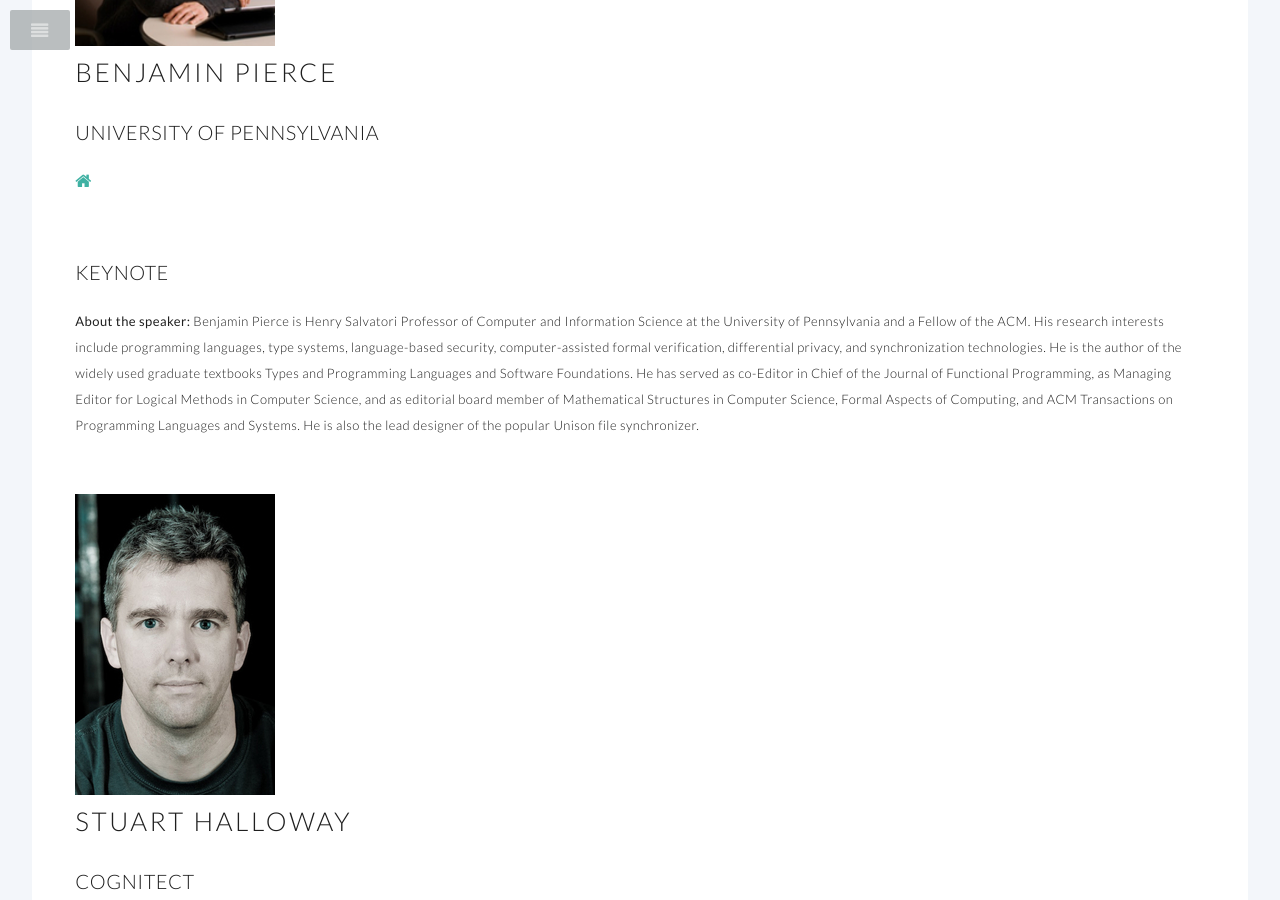
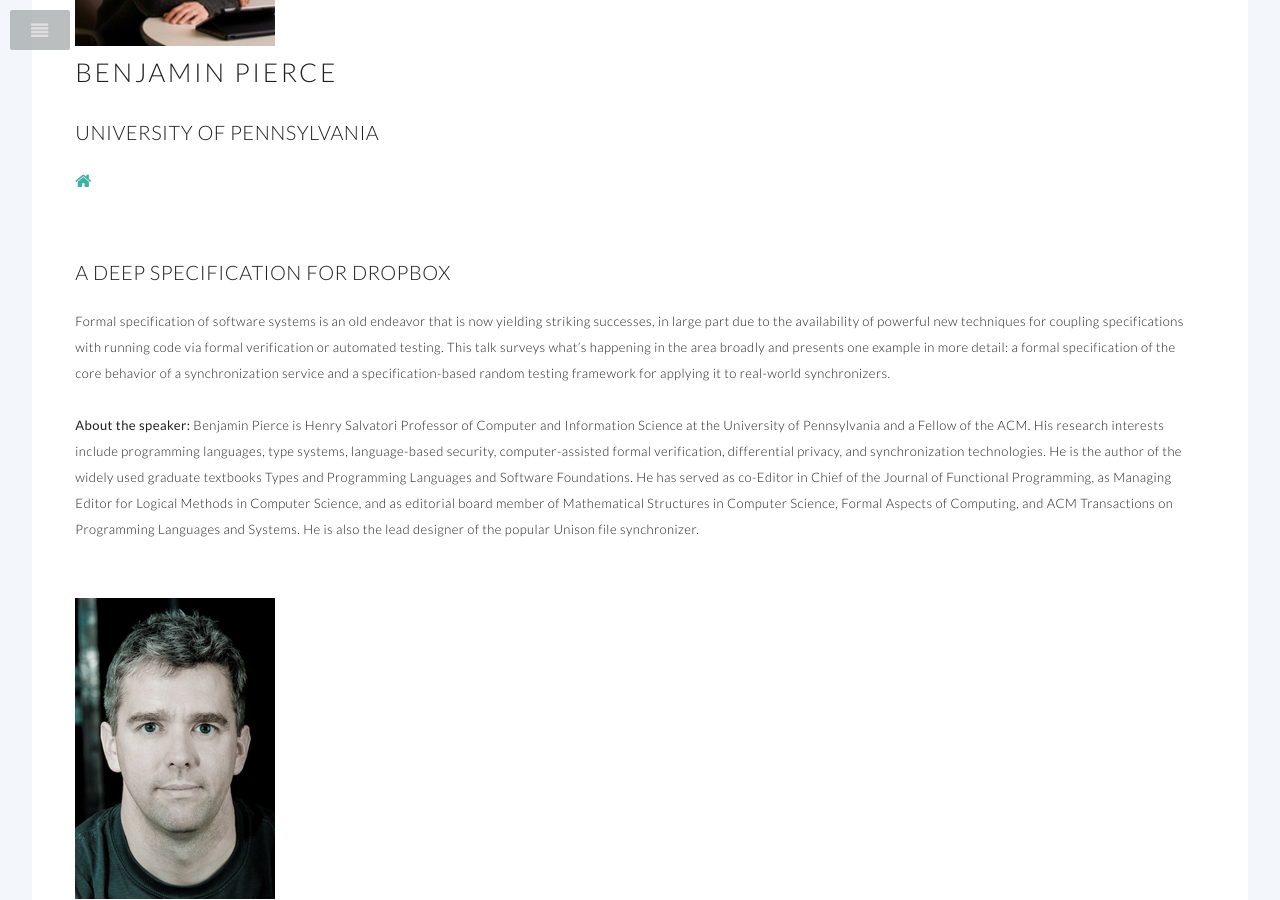
Before and after one commit to clojureconj/clojureconj.github.io, a Jekyll site: the page built from speakers.html, in a window 1280 px wide and 900 px high, scrolled down 539 px. Built offline with Jekyll 4.4.1, drawn with Linux system fonts in a browser that asks for light colours.

Commit message:
add keynote abstract

```diff
--- a/_layouts/home.html
+++ b/_layouts/home.html
@@ -354,7 +354,7 @@
 									<tr>
 										<td class="time">4:45-5:30 pm</td>
 										<td class="slot keynote">
-											<div class="title"><a href="speakers#bpierce">Keynote</a></div>
+											<div class="title"><a href="speakers#bpierce">A Deep Specification for Dropbox</a></div>
 											<div class="speaker">Benjamin Pierce</div>
 										</td>
 										<td></td>
--- a/speakers.html
+++ b/speakers.html
@@ -28,8 +28,10 @@
         </div>
         <div class="8u">
           <section>
-            <h3><a name="bpierce">Keynote</a></h3>
-	    <div class="bio"><p><b>About the speaker:</b> Benjamin Pierce is Henry Salvatori Professor of Computer and Information Science at the University of Pennsylvania and a Fellow of the ACM. His research interests include programming languages, type systems, language-based security, computer-assisted formal verification, differential privacy, and synchronization technologies. He is the author of the widely used graduate textbooks <em>Types and Programming Languages and Software Foundations</em>. He has served as co-Editor in Chief of the <em>Journal of Functional Programming</em>, as Managing Editor for <em>Logical Methods in Computer Science</em>, and as editorial board member of <em>Mathematical Structures in Computer Science</em>, <em>Formal Aspects of Computing</em>, and <em>ACM Transactions on Programming Languages and Systems</em>. He is also the lead designer of the popular Unison file synchronizer.</p></div>
+	    <h3><a name="bpierce">A Deep Specification for Dropbox</a></h3>
+	    <div class="bio">
+		    <p>Formal specification of software systems is an old endeavor that is now yielding striking successes, in large part due to the availability of powerful new techniques for coupling specifications with running code via formal verification or automated testing.  This talk surveys what’s happening in the area broadly and presents one example in more detail: a formal specification of the core behavior of a synchronization service and a specification-based random testing framework for applying it to real-world synchronizers.</p>
+		    <p><b>About the speaker:</b> Benjamin Pierce is Henry Salvatori Professor of Computer and Information Science at the University of Pennsylvania and a Fellow of the ACM. His research interests include programming languages, type systems, language-based security, computer-assisted formal verification, differential privacy, and synchronization technologies. He is the author of the widely used graduate textbooks <em>Types and Programming Languages and Software Foundations</em>. He has served as co-Editor in Chief of the <em>Journal of Functional Programming</em>, as Managing Editor for <em>Logical Methods in Computer Science</em>, and as editorial board member of <em>Mathematical Structures in Computer Science</em>, <em>Formal Aspects of Computing</em>, and <em>ACM Transactions on Programming Languages and Systems</em>. He is also the lead designer of the popular Unison file synchronizer.</p></div>
           </section>
         </div>
       </div>
```
